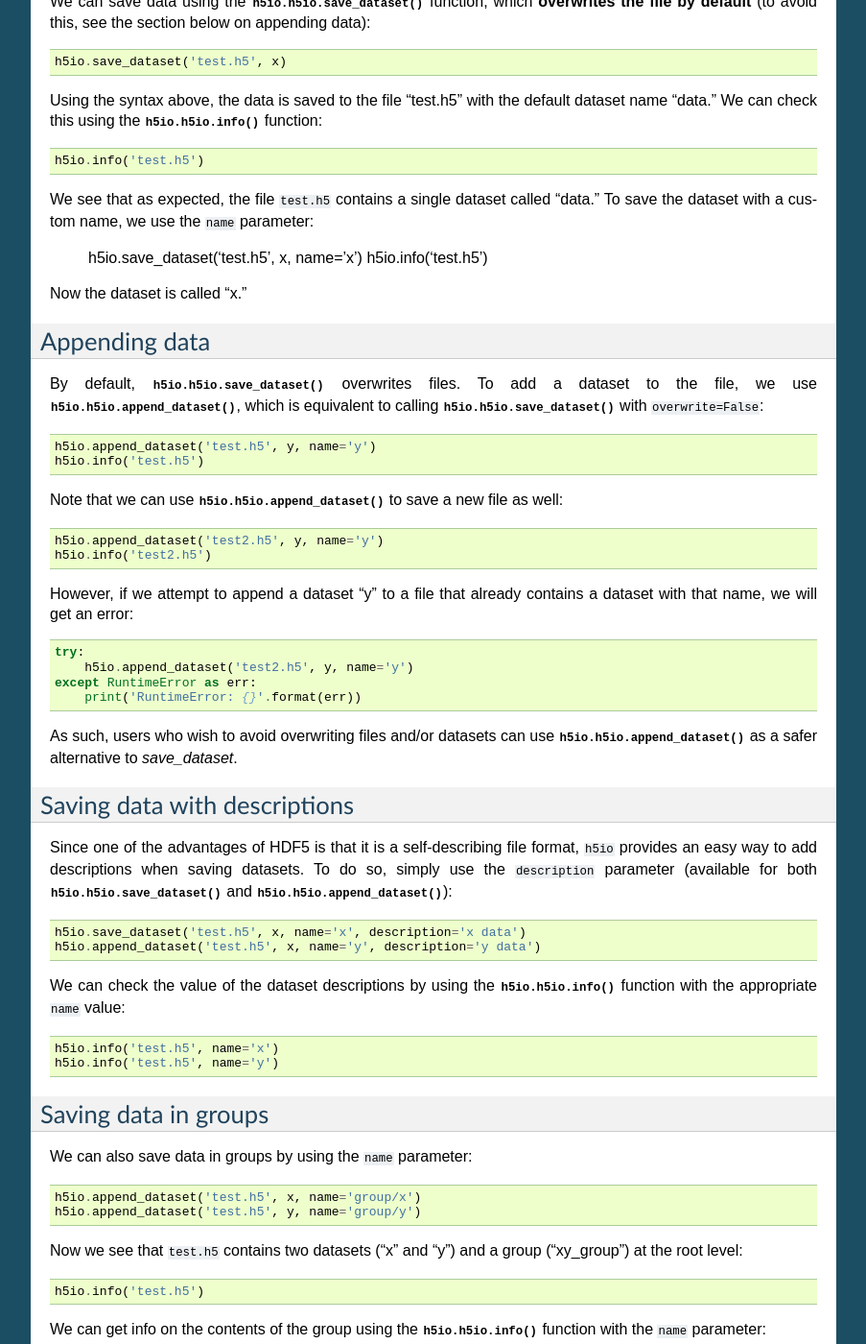
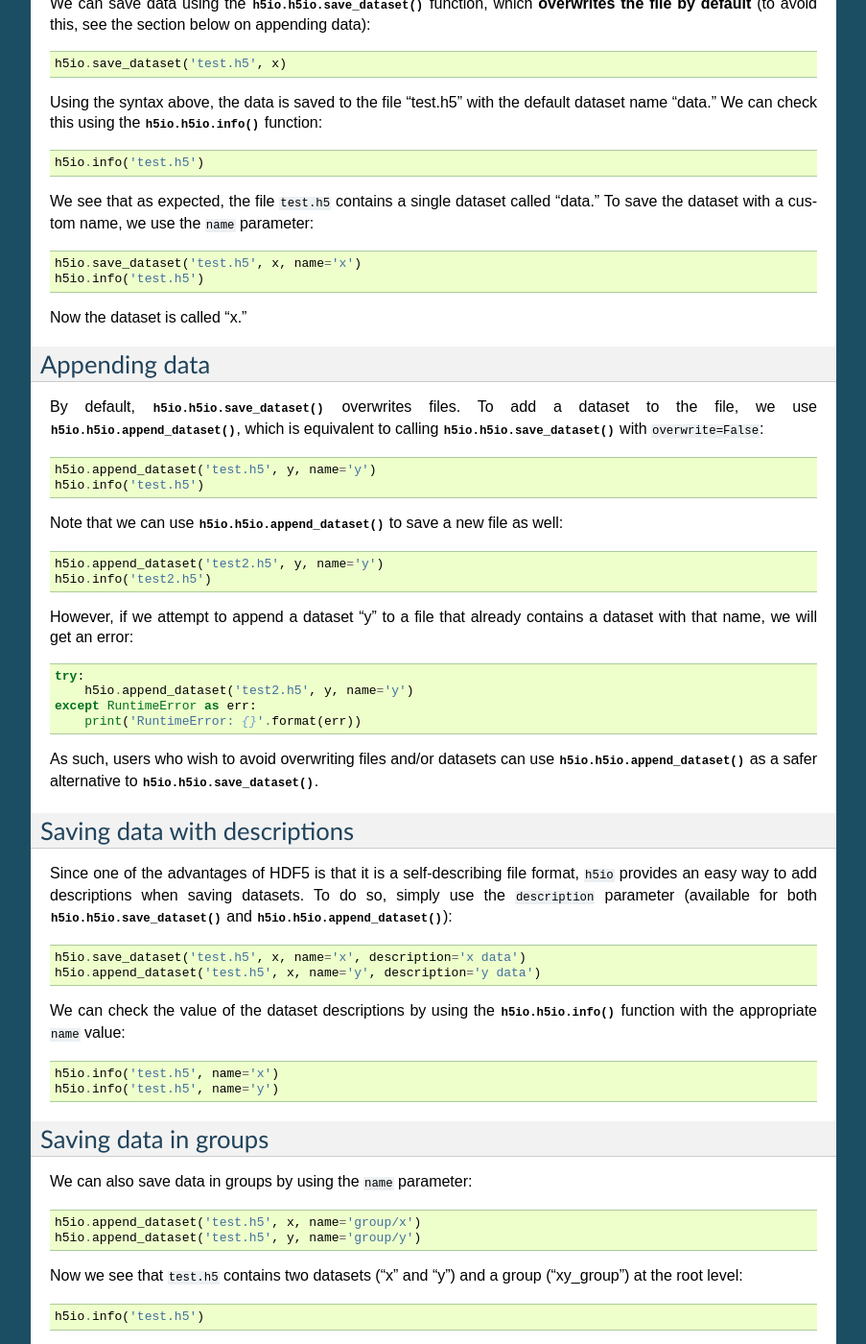
Before and after one commit to jhtu/high5py, a Sphinx documentation site: the page built from docs/tutorial.rst, in a window 1280 px wide and 1400 px high, scrolled down 638 px. Shown: the whole window at 96% size, without its empty margins (198-1101 px from the left). Built offline with Sphinx 7.4.7, drawn with Linux system fonts in a browser that asks for light colours; formulas are drawn with MathJax 3.

Commit message:
Formatting changes in tutorial.

```diff
--- a/docs/tutorial.rst
+++ b/docs/tutorial.rst
@@ -1,7 +1,7 @@
 Tutorial
 ========
 
-The following examples demonstrate how to use the `h5io` module to interact with HDF5 files quickly and easily.
+The following examples demonstrate how to use the ``h5io`` module to interact with HDF5 files quickly and easily.
 They are also available in the source code as a Jupyter notebook.
 
 Setup
@@ -41,7 +41,7 @@
   h5io.info('test.h5')
 
 We see that as expected, the file ``test.h5`` contains a single dataset called "data."
-To save the dataset with a custom name, we use the ``name`` parameter:
+To save the dataset with a custom name, we use the ``name`` parameter::
 
   h5io.save_dataset('test.h5', x, name='x')
   h5io.info('test.h5')
@@ -70,7 +70,7 @@
   except RuntimeError as err:
       print('RuntimeError: {}'.format(err))
 
-As such, users who wish to avoid overwriting files and/or datasets can use :meth:`h5io.h5io.append_dataset` as a safer alternative to `save_dataset`.
+As such, users who wish to avoid overwriting files and/or datasets can use :meth:`h5io.h5io.append_dataset` as a safer alternative to :meth:`h5io.h5io.save_dataset`.
 
 
 Saving data with descriptions
```
Also changed, not shown: tutorial.ipynb.
